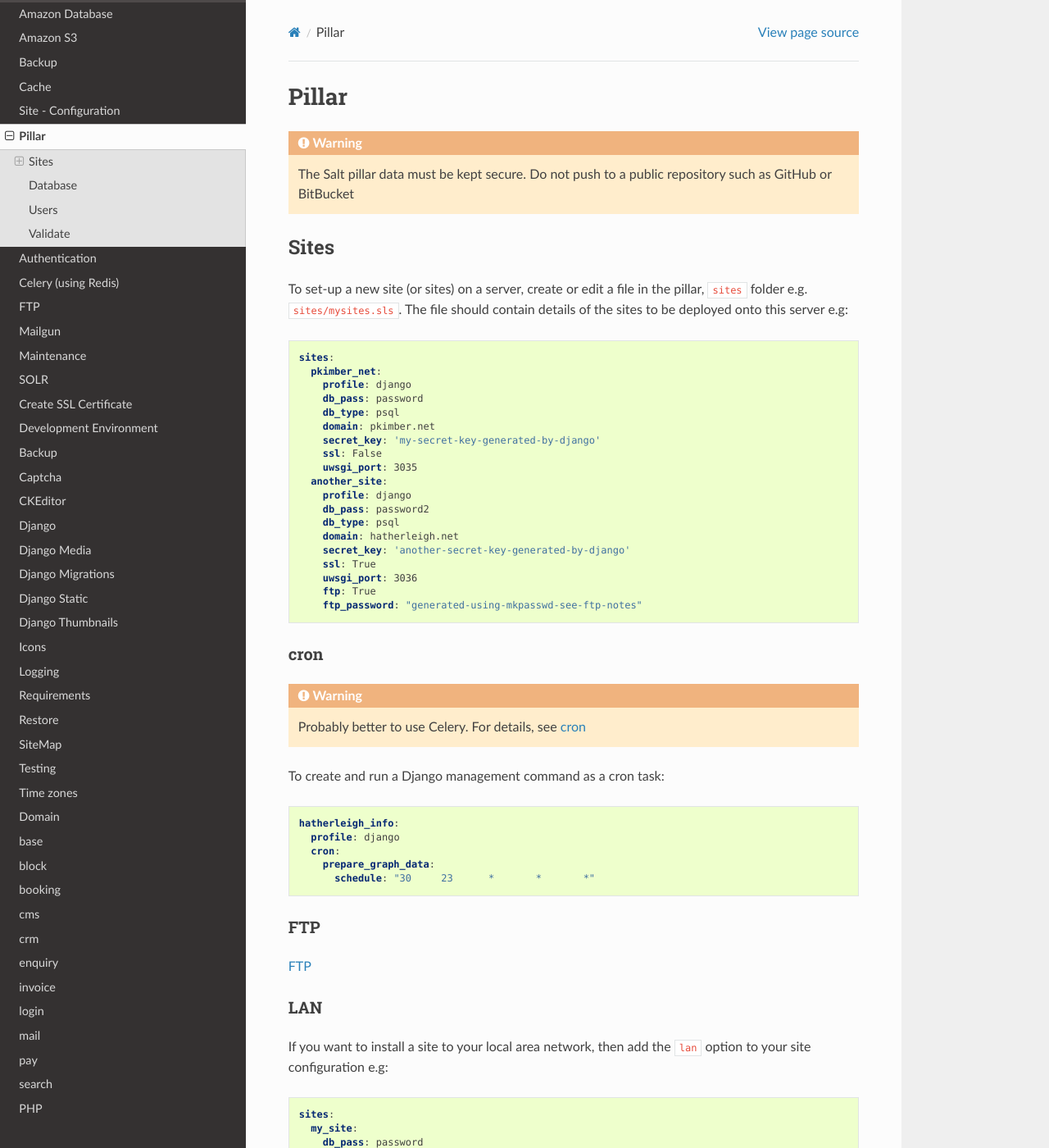
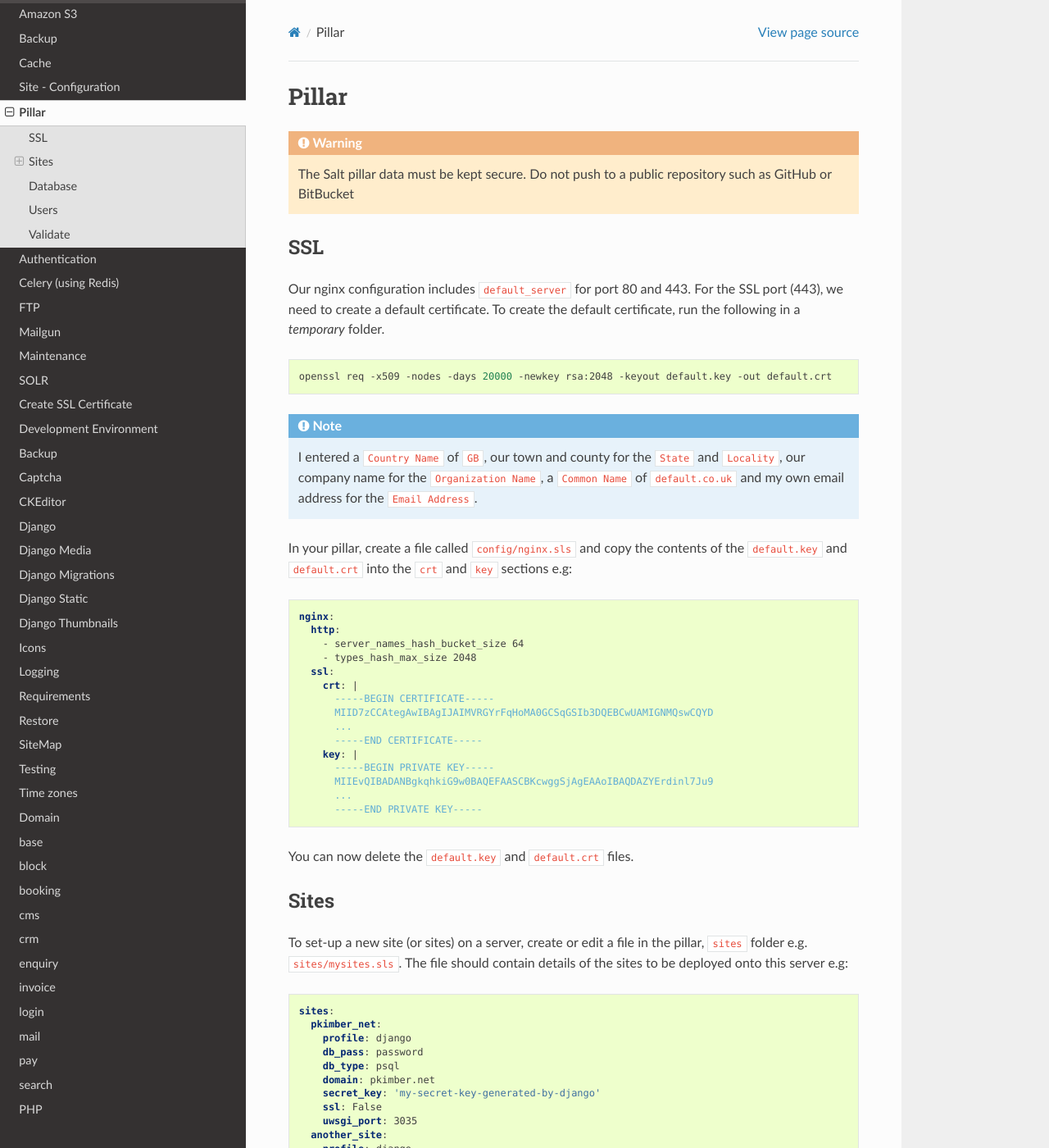
Before and after one commit to pkimber/old-docs-migrated-to-gitlab, a Sphinx documentation site: the page built from source/salt-pillar.rst, in a window 1280 px wide and 1400 px high. Shown: the whole window at 82% size. Built offline with Sphinx 7.4.7 and the Read the Docs theme 2.0.0, drawn with Linux system fonts in a browser that asks for light colours.

Commit message:
nginx - default server

```diff
--- a/source/salt-pillar.rst
+++ b/source/salt-pillar.rst
@@ -7,6 +7,44 @@ Pillar
 
   The Salt pillar data must be kept secure.  Do not push to a public repository
   such as GitHub or BitBucket
+
+SSL
+===
+
+Our nginx configuration includes ``default_server`` for port 80 and 443.  For
+the SSL port (443), we need to create a default certificate.  To create the
+default certificate, run the following in a *temporary* folder.
+
+.. code-block:: bash
+
+  openssl req -x509 -nodes -days 20000 -newkey rsa:2048 -keyout default.key -out default.crt
+
+.. note:: I entered a ``Country Name`` of ``GB``, our town and county for the
+          ``State`` and ``Locality``, our company name for the
+          ``Organization Name``, a ``Common Name`` of ``default.co.uk`` and my
+          own email address for the ``Email Address``.
+
+In your pillar, create a file called ``config/nginx.sls`` and copy the contents
+of the ``default.key`` and ``default.crt`` into the ``crt`` and ``key``
+sections e.g::
+
+  nginx:
+    http:
+      - server_names_hash_bucket_size 64
+      - types_hash_max_size 2048
+    ssl:
+      crt: |
+        -----BEGIN CERTIFICATE-----
+        MIID7zCCAtegAwIBAgIJAIMVRGYrFqHoMA0GCSqGSIb3DQEBCwUAMIGNMQswCQYD
+        ...
+        -----END CERTIFICATE-----
+      key: |
+        -----BEGIN PRIVATE KEY-----
+        MIIEvQIBADANBgkqhkiG9w0BAQEFAASCBKcwggSjAgEAAoIBAQDAZYErdinl7Ju9
+        ...
+        -----END PRIVATE KEY-----
+
+You can now delete the ``default.key`` and ``default.crt`` files.
 
 Sites
 =====
```
